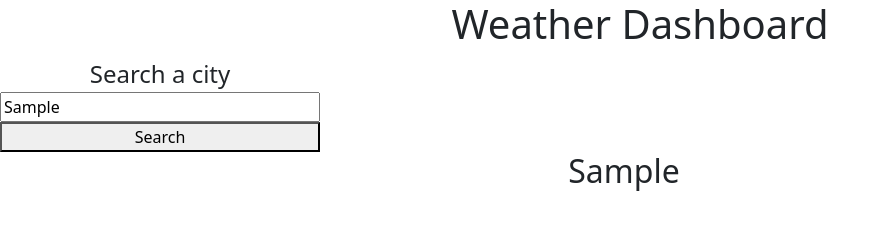
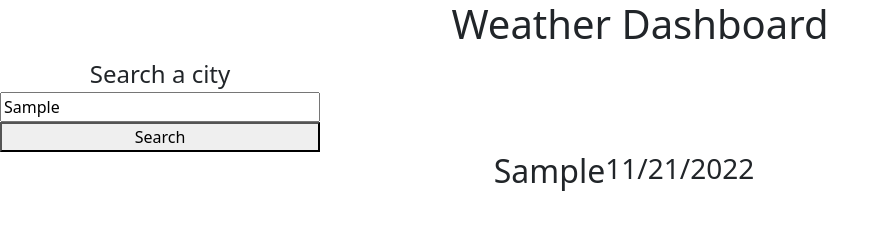
Before and after one commit to EllieWalsch/weather-dashboard, a plain HTML site: page index.html in a window 1280 px wide. Both pictures are taken after typing "Sample" into the empty fields and a click on the button "Search". Shown: the whole page, without its empty margins (0-889 px from the left). Drawn offline with nearby package versions, Linux system fonts and the light colour scheme; no server answers.

Commit message:
Display current date

```diff
--- a/index.html
+++ b/index.html
@@ -39,12 +39,12 @@
 
       <section class="d-flex justify-content-center" id="today">
         <h2 id="cityName"></h2>
+        <h3 id="date"></h3>
           <ul id="currentWeather">
             <li id="temp"></li>
             <li id="hum"></li>
             <li id="wind"></li>
             <li id="icon"></li>
-
           </ul>
       </section>
 
--- a/src/index.js
+++ b/src/index.js
@@ -16,6 +16,14 @@ form.addEventListener("submit", async (event) => {
     // Display city name
     const cityName = event.target.city.value;
     currentCity.innerText = cityName;
+
+    // Display date
+    const dateEl = document.querySelector("#date");
+    const date = new Date();
+    let day = date.getDate();
+    let month = date.getMonth() + 1;
+    let year = date.getFullYear();
+    dateEl.innerText = `${month}/${day}/${year}`;
 
     let coords = await apiServices.getCoords(cityName);
 
```
